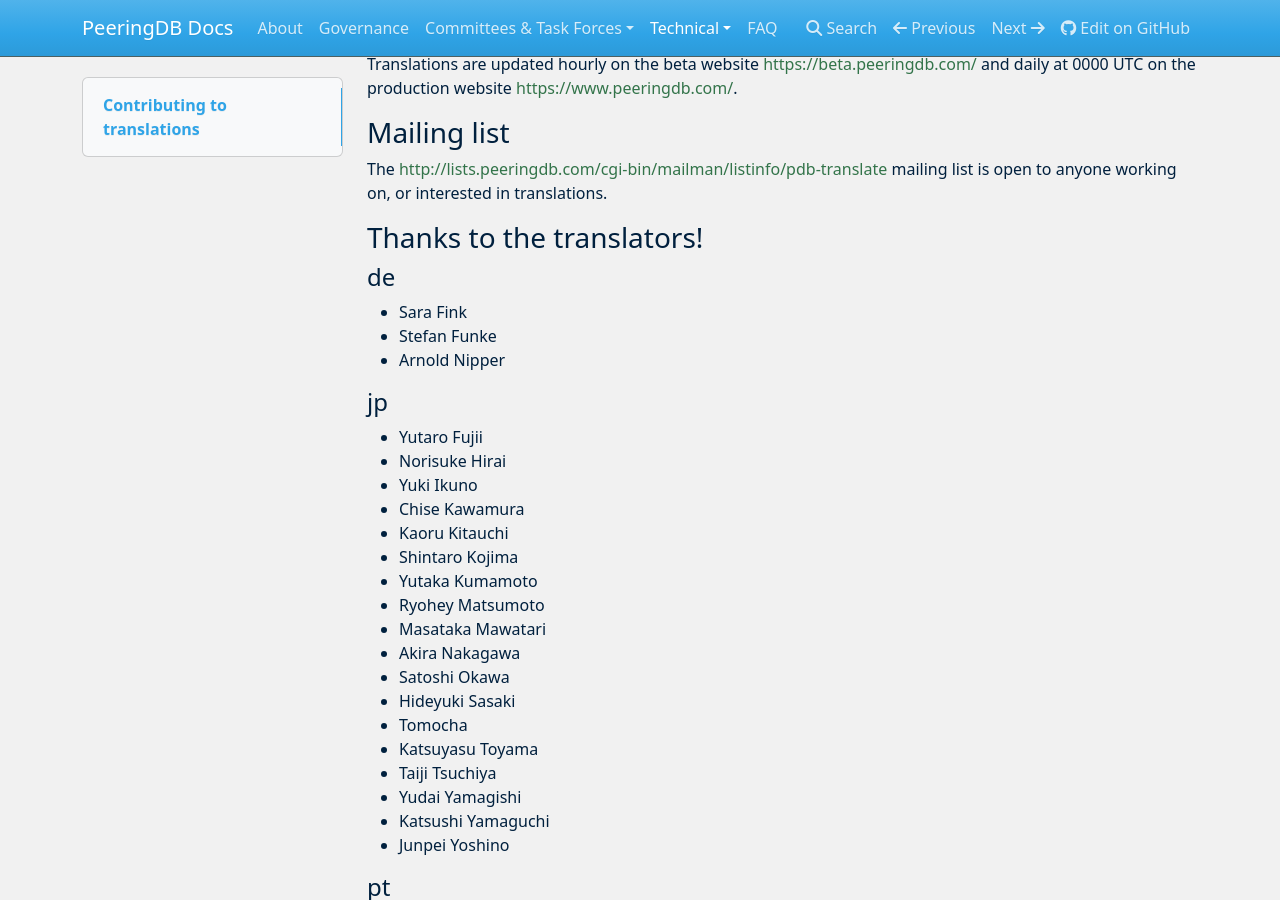
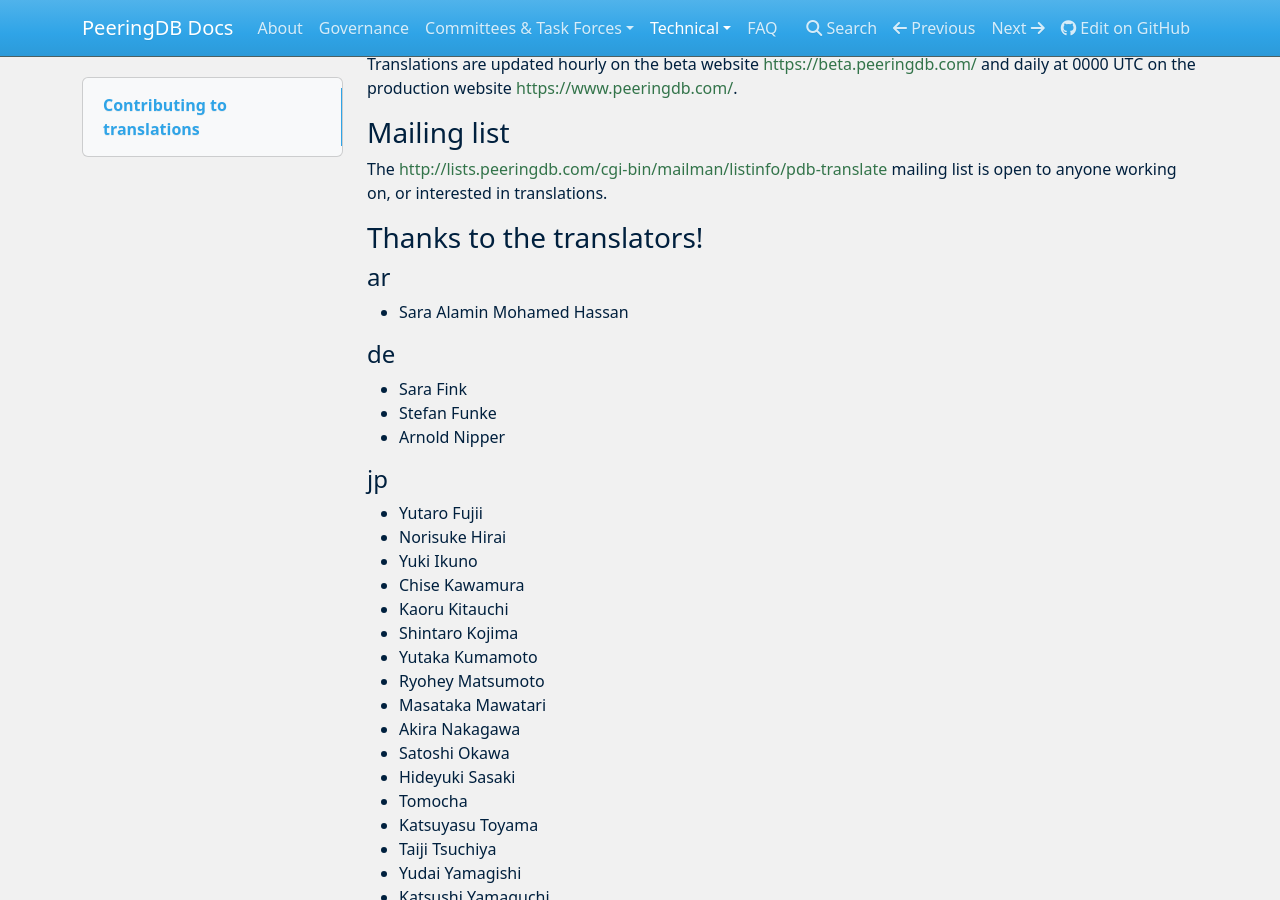
Before and after one commit to peeringdb/docs, an MkDocs documentation site: the page built from docs/translation.md, in a window 1280 px wide and 900 px high, scrolled down 494 px. Built offline with MkDocs 1.6.1, drawn with Linux system fonts in a browser that asks for light colours; nearby versions of some CDN libraries.

Commit message:
Update translation.md
Sara asked me to add her name

```diff
--- a/docs/translation.md
+++ b/docs/translation.md
@@ -23,6 +23,10 @@
 The <http://lists.peeringdb.com/cgi-bin/mailman/listinfo/pdb-translate> mailing list is open to anyone working on, or interested in translations.
 
 ### Thanks to the translators!
+
+#### ar
+
+ - Sara Alamin Mohamed Hassan
 
 #### de
 
```
